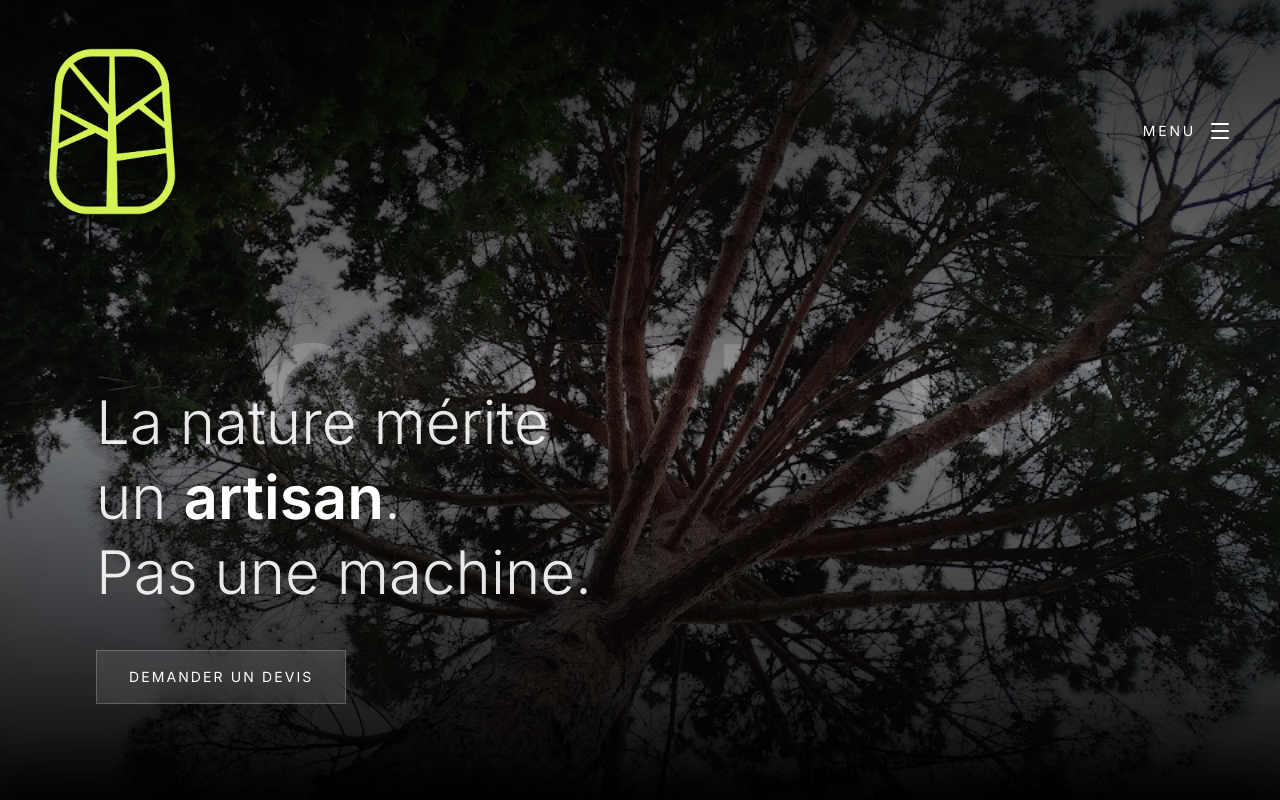
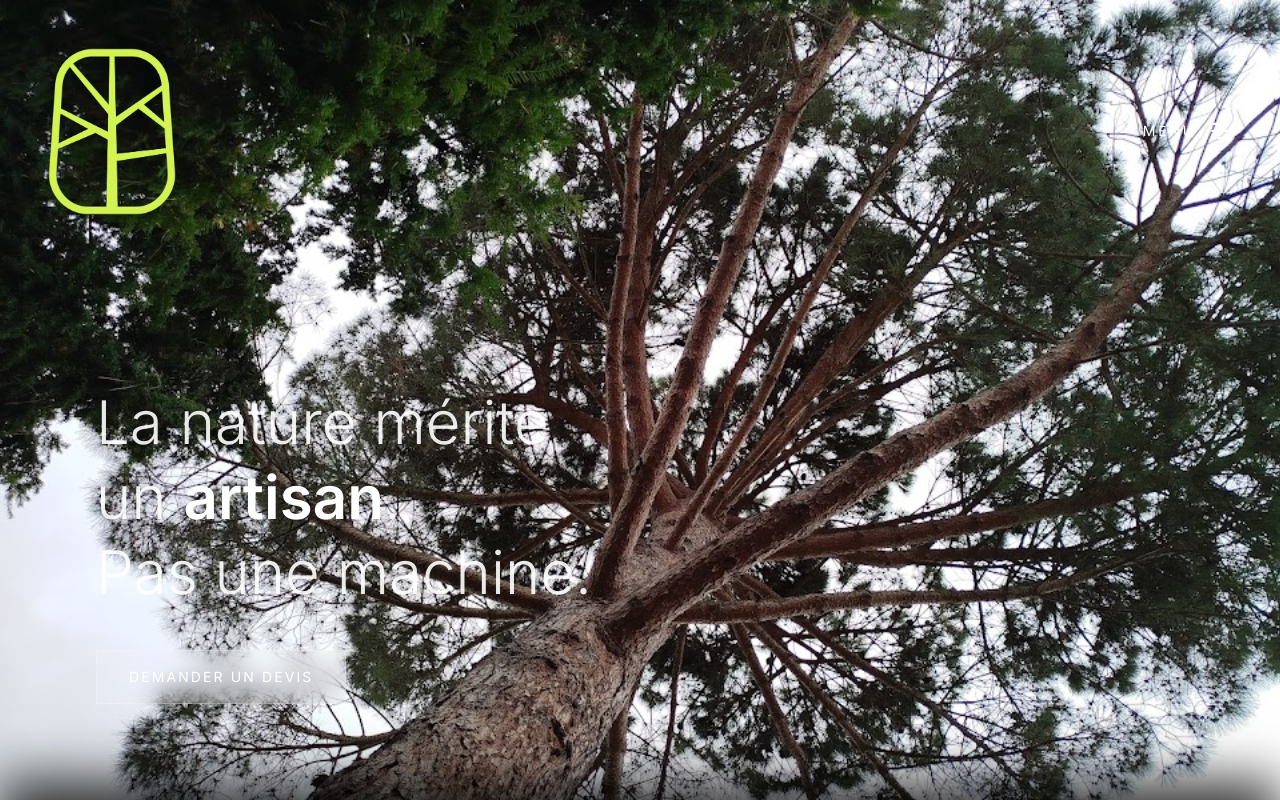
Before and after one commit to Ryloh/Maquette_FelixBouchard, a React (Vite) app: page / in a window 1280 px wide. Shown: the top 800 px of the page. Built offline with nearby package versions, Linux system fonts and the light colour scheme.

Commit message:
Remove dark filter from hero section

```diff
--- a/src/components/Hero.tsx
+++ b/src/components/Hero.tsx
@@ -8,11 +8,10 @@ export default function Hero() {
       <img
         src="/2025-06-04 (1).jpg"
         alt="Félix Bouchard en action"
-        className="absolute top-1/2 left-1/2 -translate-x-1/2 -translate-y-1/2 w-[100vh] h-[100vw] object-cover object-center opacity-80 rotate-90"
+        className="absolute top-1/2 left-1/2 -translate-x-1/2 -translate-y-1/2 w-[100vh] h-[100vw] object-cover object-center rotate-90"
       />
 
-      {/* Overlay gradient for better text readability */}
-      <div className="absolute inset-0 bg-gradient-to-t from-[#080808] via-[#080808]/40 to-[#080808]/80 mix-blend-multiply pointer-events-none" />
+      {/* Subtle overlay removed as requested */}
 
       {/* Integrated name text - Watermark */}
       <h1 className="absolute top-1/2 left-1/2 -translate-x-1/2 -translate-y-1/2 text-[12vw] font-bold tracking-widest text-white/20 mix-blend-overlay uppercase select-none w-full text-center pointer-events-none">
```
